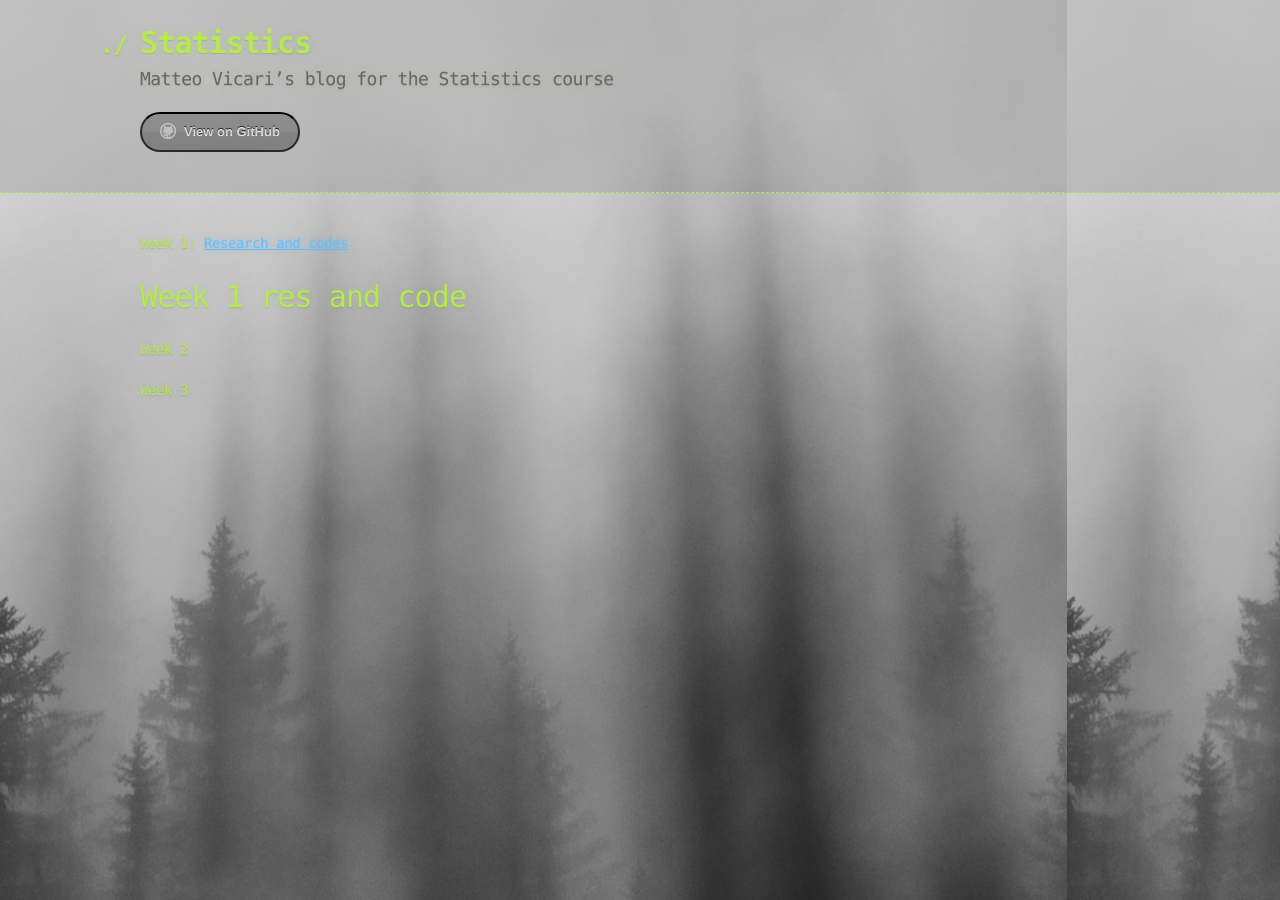
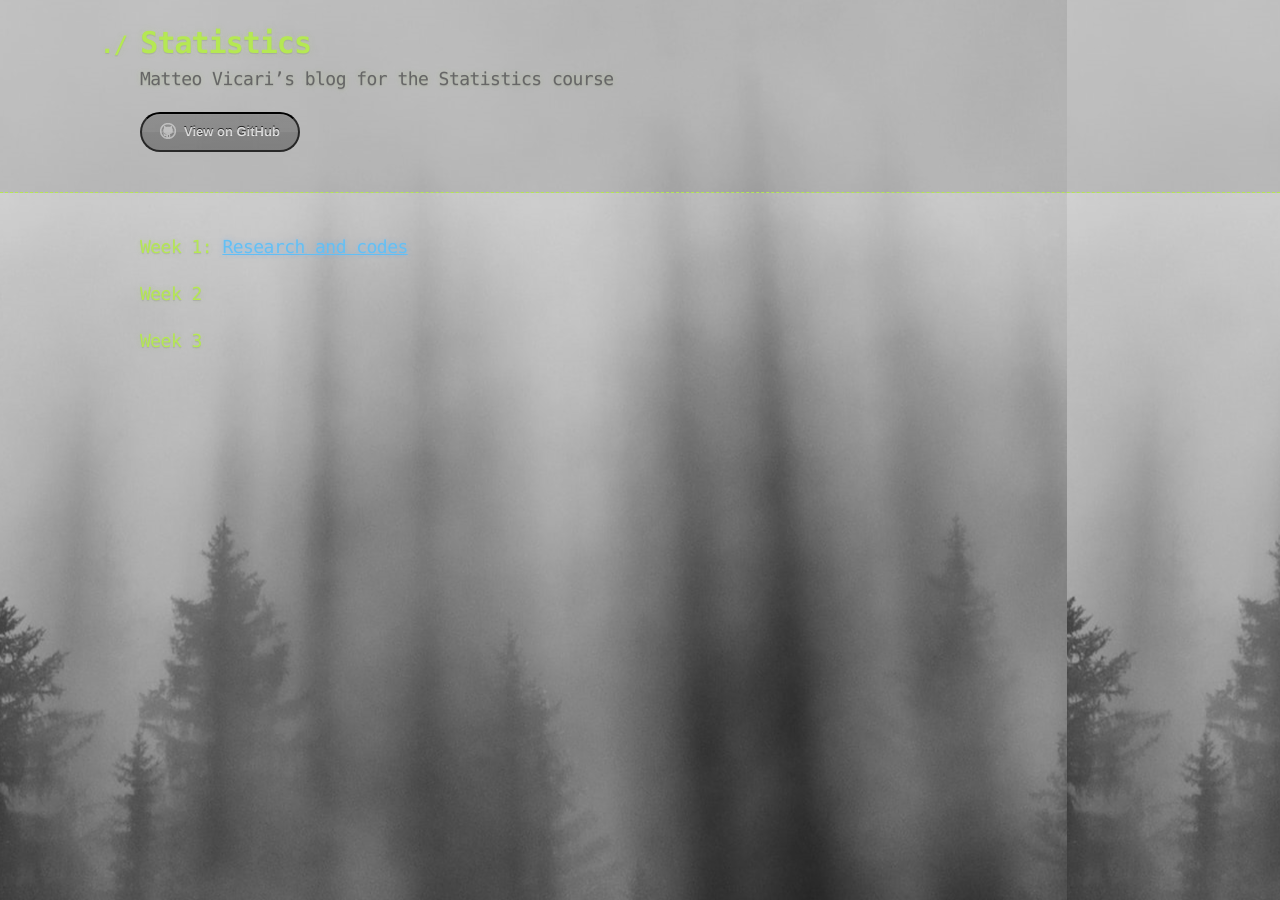
Before and after one commit to Videars/Statistics, a Jekyll site: the page built from index.md, in a window 1280 px wide. Built offline with Jekyll 4.4.1, drawn with Linux system fonts in a browser that asks for light colours; our own code applies the rules of GitHub Pages for plain Markdown files.

Commit message:
Update index.md

```diff
--- a/index.md
+++ b/index.md
@@ -1,8 +1,7 @@
-#### Week 1: [Research and codes](https://github.com/Videars/Statistics/blob/main/Week1/Research.md)
-
-<h1> Week 1 <span> res and code </span></h1>
-
-#### Week 2
+### Week 1: [Research and codes](https://github.com/Videars/Statistics/blob/main/Week1/Research.md)
 
 
-#### Week 3
+### Week 2
+
+
+### Week 3
```
